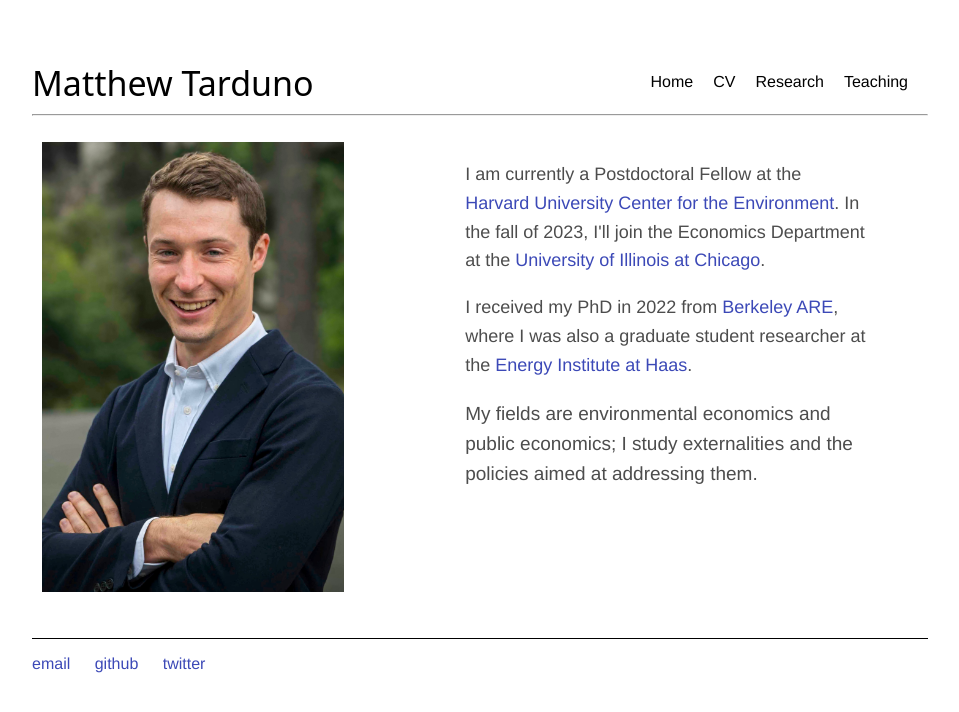
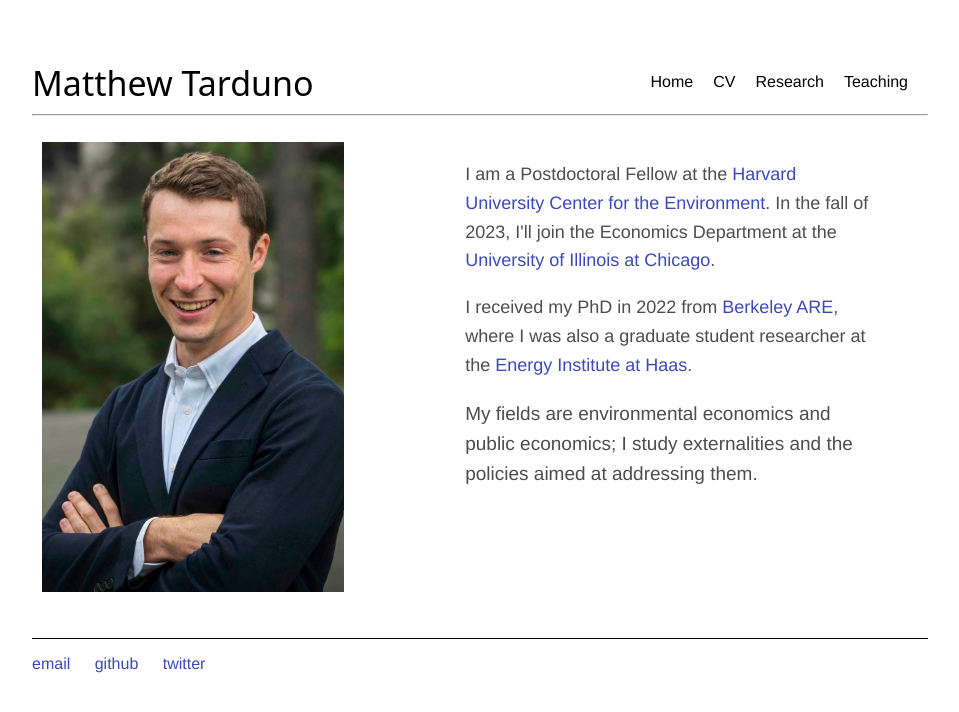
Before and after one commit to Matt-Tarduno/Matt-Tarduno.github.io, a Jekyll site: the page built from index.html, in a window 1280 px wide. Shown: the top 712 px of the page, without its empty margins (160-1119 px from the left). Built offline with Jekyll 4.4.1, drawn with Linux system fonts in a browser that asks for light colours.

Commit message:
Update index.html

```diff
--- a/index.html
+++ b/index.html
@@ -25,7 +25,7 @@
 
   <div class="column">
 
-	  <p style="font-size:18px; line-height:1.6;">I am currently a Postdoctoral Fellow at the <a href="https://environment.harvard.edu/" target="_blank"><span style="font-weight:500;">Harvard University Center for the Environment</span></a>. In the fall of 2023, I'll join the Economics Department at the <a href="https://econ.uic.edu/" target="_blank"><span style="font-weight:500;">University of Illinois at Chicago</span></a>.</p>
+	  <p style="font-size:18px; line-height:1.6;">I am a Postdoctoral Fellow at the <a href="https://environment.harvard.edu/" target="_blank"><span style="font-weight:500;">Harvard University Center for the Environment</span></a>. In the fall of 2023, I'll join the Economics Department at the <a href="https://econ.uic.edu/" target="_blank"><span style="font-weight:500;">University of Illinois at Chicago</span></a>.</p>
 	  <p></p>
 	<p style="font-size:18px; line-height:1.6;">I received my PhD in 2022 from <a href="https://are.berkeley.edu/" target="_blank"><span style="font-weight:500;">Berkeley ARE</span></a>, where I was also a graduate student researcher at the <a href="https://ei.haas.berkeley.edu/" target="_blank"><span style="font-weight:500;">Energy Institute at Haas</span></a>. </p>
 	<p></p>
```
